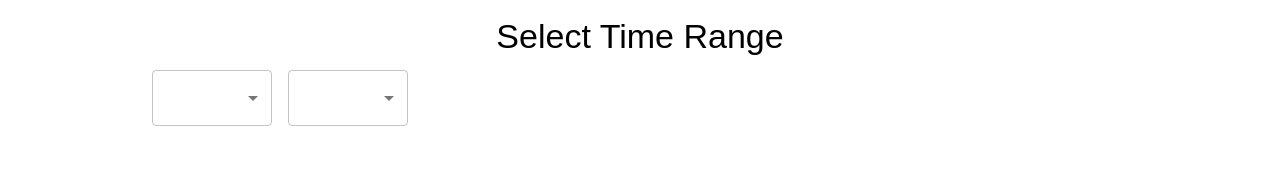
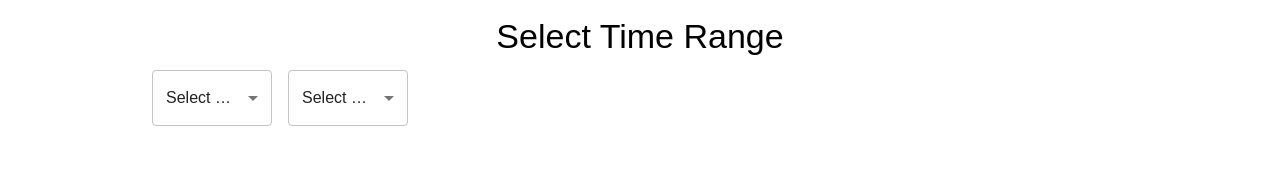
Before and after one commit to mattcattb/Gator-Scheduler, a React (Create React App) app in the folder wtm-react/: page /create in a window 1280 px wide. Shown: the part 483-659 px from the top of the page. Built offline with nearby package versions, Linux system fonts and the light colour scheme.

Commit message:
fixed "setStartTime/setEndTime is not a function" on event creator page

```diff
--- a/wtm-react/src/components/EventCreation/rangeselector.jsx
+++ b/wtm-react/src/components/EventCreation/rangeselector.jsx
@@ -19,13 +19,13 @@ function RangeSelector({selectedDays, setSelectedDays, startTime, setStartTime,
 
   return (
     <div>
-      <TimeToggle/>
+      <TimeToggle startTime={startTime} setStartTime={setStartTime} endTime={endTime} setEndTime={setEndTime}/>
       <DaySelection selectedDays={selectedDays} toggleDaySelection={toggleDaySelection} />
     </div>
   );
 }
 
-function TimeToggle({ startTime, setStartTime, endTime, setEndTime }) {
+function TimeToggle({startTime, endTime, setStartTime, setEndTime}) {
   return (
     <Box sx={{ padding: 3 }}>
       <Typography variant="h4" gutterBottom>
```
